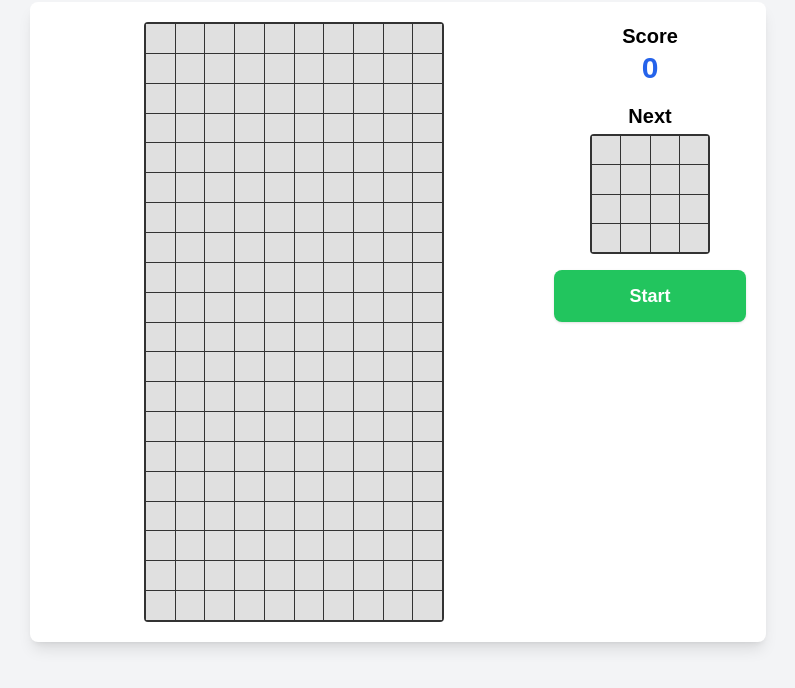
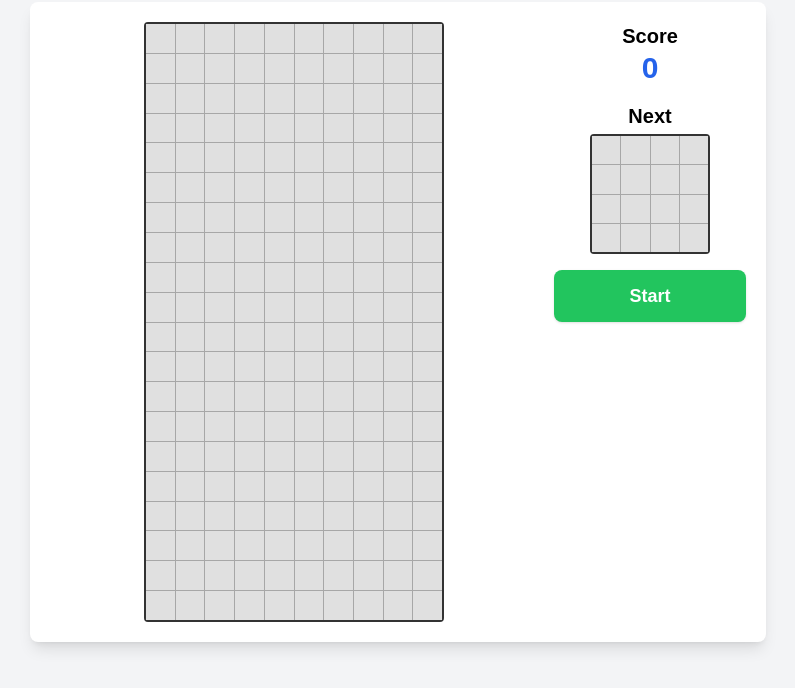
Before and after one commit to teamdev-b/work-space, a plain HTML site: page index.html in a window 1280 px wide. Shown: the part 94-782 px from the top of the page, without its empty margins (242-1037 px from the left). Drawn offline with nearby package versions, Linux system fonts and the light colour scheme.

Commit message:
セル間の色の調整

```diff
--- a/css/style.css
+++ b/css/style.css
@@ -35,7 +35,7 @@ body {
 
 .game-board, .next-mino-area {
     gap: 1px;
-    background-color: #333;
+    background-color: #a7a7a7;
 }
 
 .game-board-cell {
```
